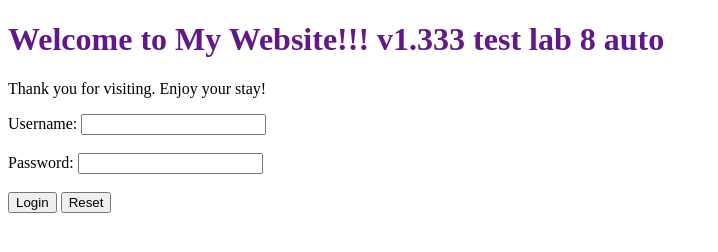
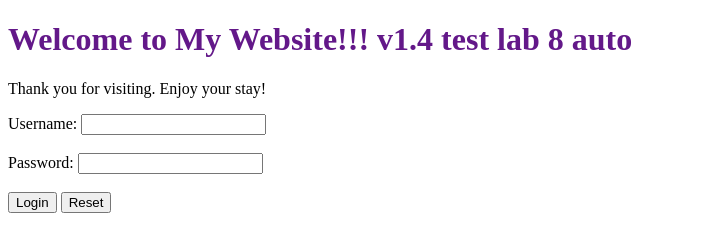
Before and after one commit to quanghung2802/nodejs-random-color-hung, a website: page public/index.html in a window 1280 px wide. Shown: the whole page, without its empty margins (0-718 px from the left). Drawn offline with Linux system fonts and the light colour scheme.

Commit message:
update index.html 3

```diff
--- a/public/index.html
+++ b/public/index.html
@@ -7,7 +7,7 @@
 </head>
 
 <body>
-    <h1 id="welcome" style="color: #631889;">Welcome to My Website!!! v1.333 test lab 8 auto</h1>
+    <h1 id="welcome" style="color: #631889;">Welcome to My Website!!! v1.4 test lab 8 auto</h1>
     <p>Thank you for visiting. Enjoy your stay!</p>
 
     <form action="/api/login" method="POST">
```
